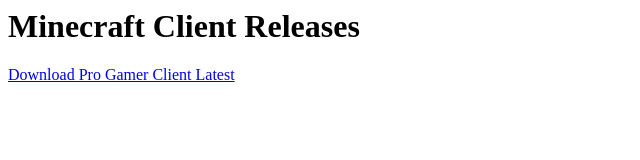
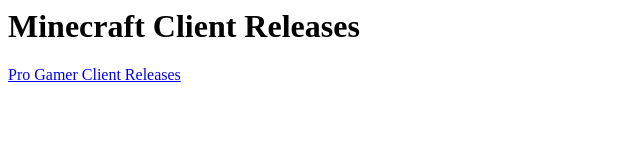
Before and after one commit to gordonlin2011/cdn, a plain HTML site: page content/minecraft/index.html in a window 1280 px wide. Shown: the full height of the page, 0-640 px from the left. Drawn offline with Linux system fonts and the light colour scheme.

Commit message:
Update index.html

```diff
--- a/content/minecraft/index.html
+++ b/content/minecraft/index.html
@@ -1,3 +1,3 @@
 <title>Minecraft Client Releases</title>
 <h1>Minecraft Client Releases</h1>
-<p><a href="https://www.mediafire.com/file/oru3ug32enoomze/Pro_Gamer_Client.zip/file">Download Pro Gamer Client Latest</a></p>
+<p><a href="https://github.com/gordonlin2011/Minecraft-Releases/releases/tag/v1.0">Pro Gamer Client Releases</a></p>
```
